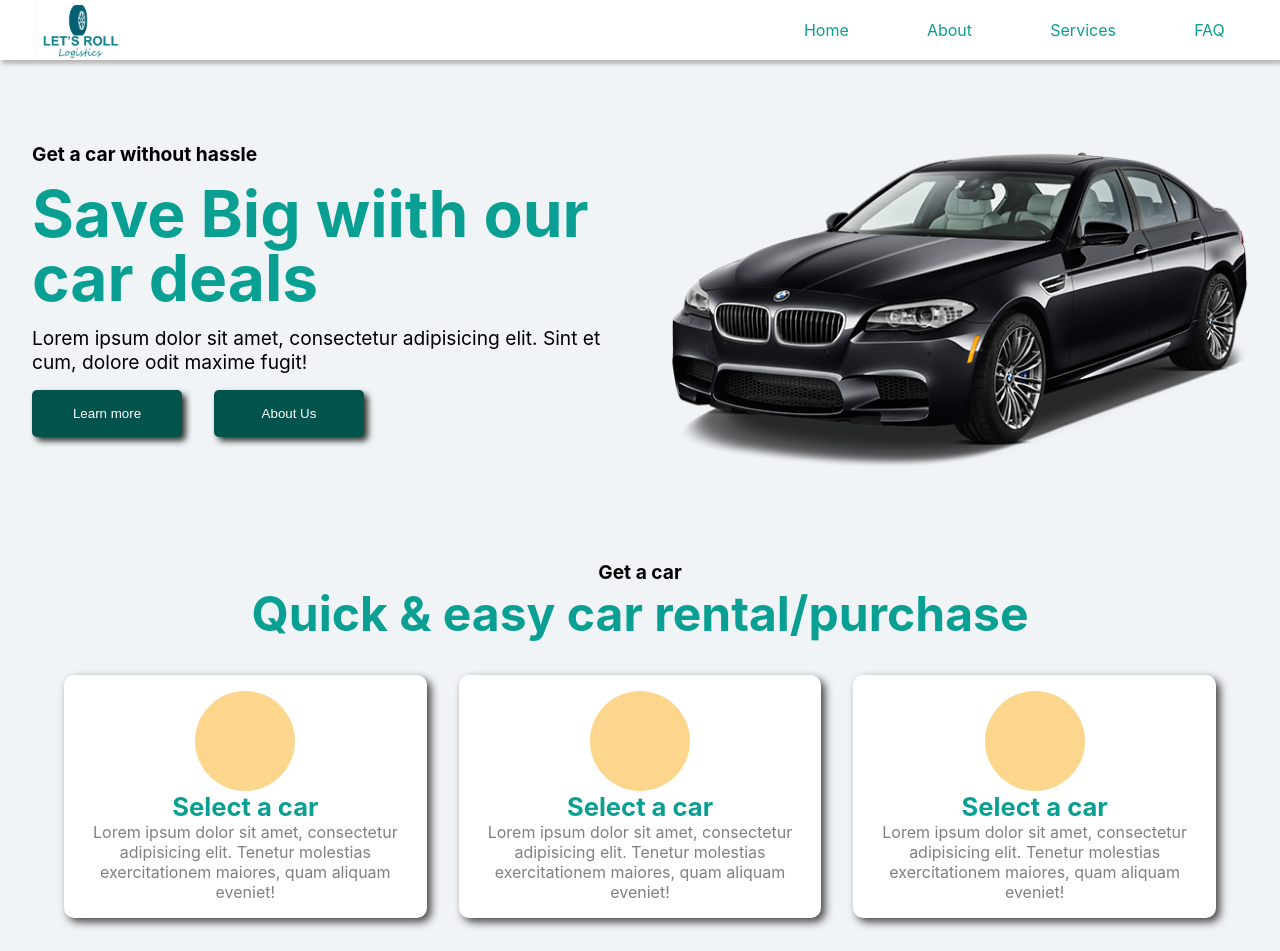
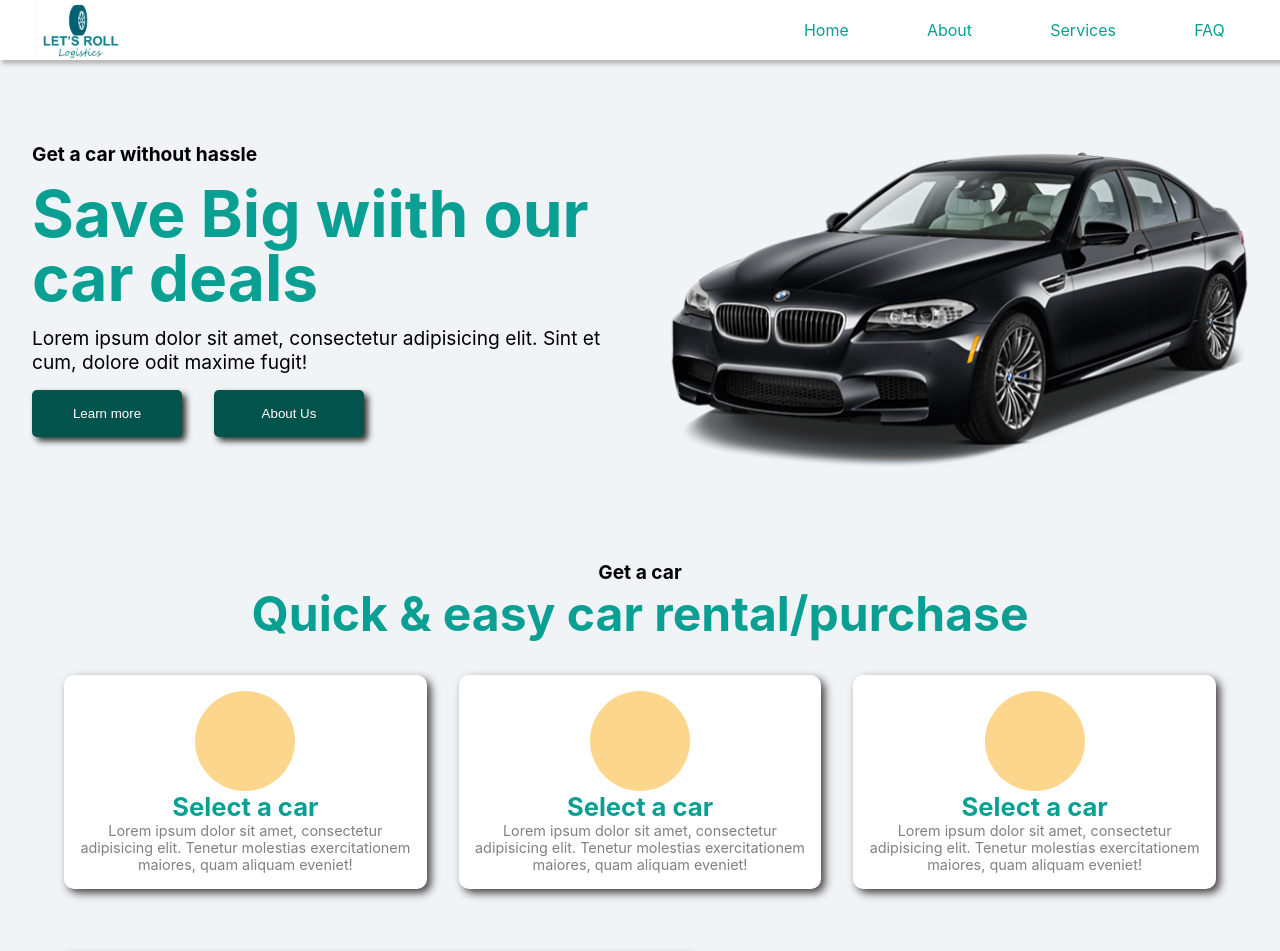
Before and after one commit to Gbengashowunmi/letsroll, a React (Create React App) app: page / in a window 1280 px wide. Shown: the top 951 px of the page. Built offline with nearby package versions, Linux system fonts and the light colour scheme; some icons are missing.

Commit message:
first commit

```diff
--- a/src/pages/waitlist.scss
+++ b/src/pages/waitlist.scss
@@ -114,7 +114,7 @@ p {
         @include icon(100px, 100px);
       }
       p {
-        font-size: 100%;
+        font-size: .9rem;
         color: grey;
       }
     }
```
